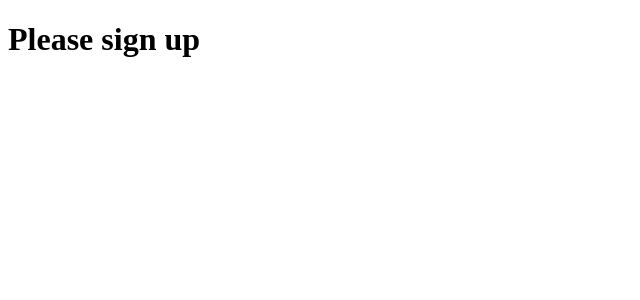
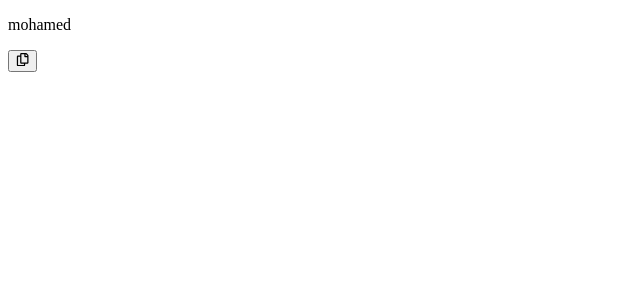
Before and after one commit to mo634/react-level-2, a React (Vite) app: page / in a window 1280 px wide. Shown: the top 300 px of the page, without its empty margins (0-640 px from the left). Built offline with nearby package versions, Linux system fonts and the light colour scheme.

Commit message:
8.Practical Example : -states and useState -conditional rendering

```diff
--- a/package.json
+++ b/package.json
@@ -12,7 +12,8 @@
   "dependencies": {
     "my-app": "file:",
     "react": "^18.3.1",
-    "react-dom": "^18.3.1"
+    "react-dom": "^18.3.1",
+    "react-icons": "^5.4.0"
   },
   "devDependencies": {
     "@eslint/js": "^9.17.0",
--- a/src/App.jsx
+++ b/src/App.jsx
@@ -1,50 +1,41 @@
-// conditional rendering
-//1. ternary operator (expression) allowed in JSX ✅
-// -to write if statement in JSX
+// 1️⃣ practical example and use case for  conditional rendering
 
-//2. logical AND operator(expression) allowed in JSX
-// -to write if statement in JSX without else value
+import React, { useState } from 'react'
+import { FaRegCopy } from "react-icons/fa";
+import { FaCheck } from "react-icons/fa";
+
+const App = () => {
+
+  const [isClicked, setIsClicked] = useState(false)
+  const [content, setContent] = useState("mohamed")
+  // write logic
+
+  const handleCopy = async () => {
+    setIsClicked(true)
+
+    await navigator.clipboard.writeText(content)
+
+    setTimeout(() => {
+      setIsClicked(false)
+    }, 3000);
 
 
-//3. if else(statement)not allowed in JSX
+
+  }
+  return (
+    <div>
+
+      <p>{content}</p>
+
+      <button onClick={handleCopy} >
+        {
+          isClicked ? <FaCheck /> : <FaRegCopy />
+        }
+      </button>
 
 
-import React from 'react'
-
-const App = () => {
-  const isLoggedIn = true
-  const isHasLinkedin = false
-  //out jsx
-  if (isLoggedIn && isHasLinkedin) {
-    return (
-      <div>
-        <h1>Welcome to my app</h1>
-      </div>
-    )
-  }
-  else {
-    return (
-      <div>
-        <h1>Please sign up</h1>
-      </div>
-    )
-  }
-
+    </div>
+  )
 }
 
 export default App
-
-// statement
-
-// if(isLoggedIn){
-//   return "user logged in"
-// }
-// else{
-//   return "user not logged in"
-// }
-
-
-// // ternary operator
-
-// // condition ? "user logged in " :"user not logged in"
-// isLoggedIn ?"user logged in" : "user not logged in" // expression
```
Also changed, not shown: 1 other file (tests, documents, lock files or other folders).
